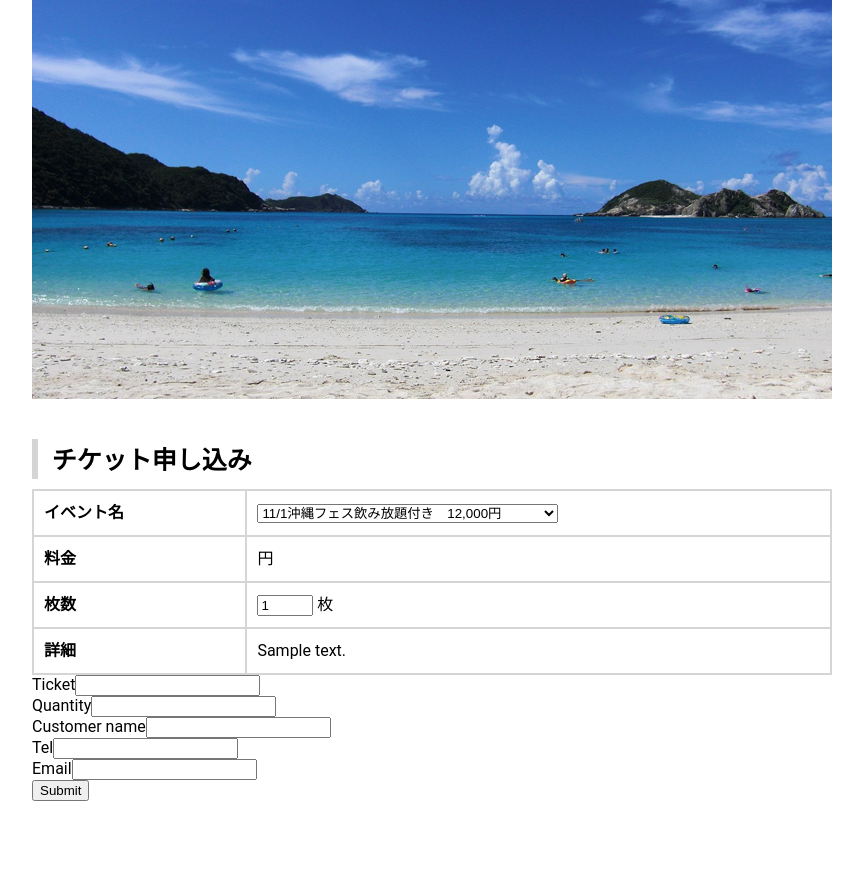
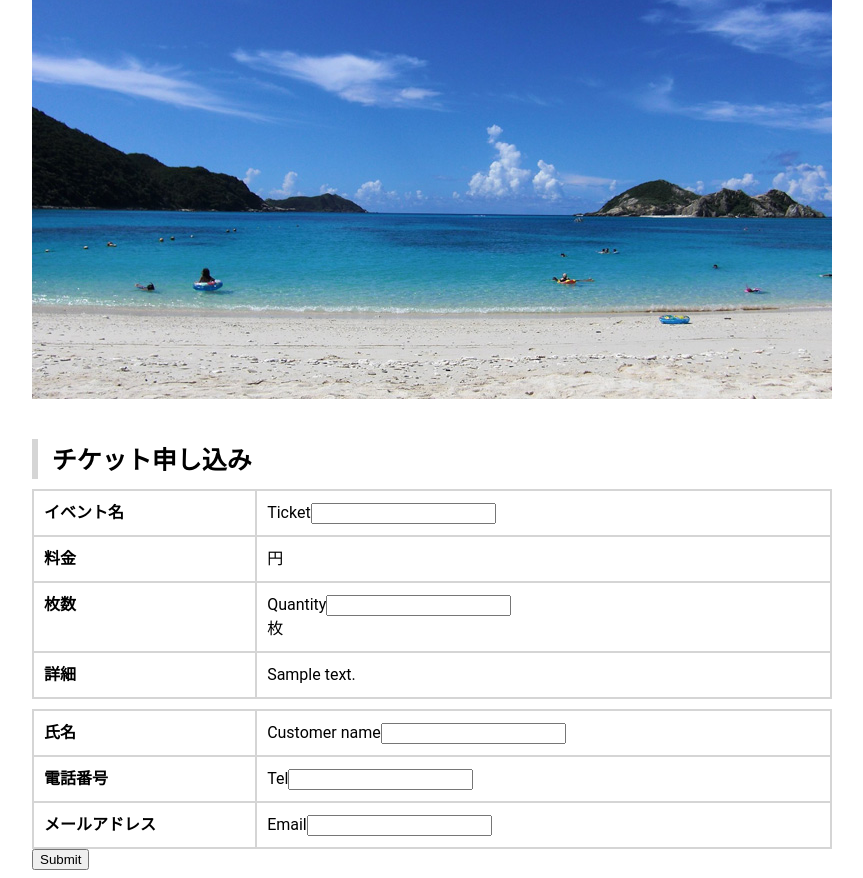
Before and after one commit to kenta0624/team_a_p1, a CakePHP app: the page made by app/View/Applications/add.ctp in a window 1280 px wide. Shown: the part 134-1012 px from the top of the page, without its empty margins (208-1071 px from the left). Before the commit the page ends 935 px from the top, so only its background shows below. Run offline with PHP 8.4 and a stand-in for CakePHP, Linux system fonts and the light colour scheme; the template is opened without the code that fills it: most values are stand-ins (such as "Sample title", 1, 10 or a date in 2020); form fields are guessed from the names that the template uses; some libraries are stand-ins or nearby versions.

Commit message:
申し込みページ

```diff
--- a/app/View/Applications/add.ctp
+++ b/app/View/Applications/add.ctp
@@ -4,7 +4,7 @@
 </div>
 
 <div class="event_img">
-    <img src="/team_a_p1/app/webroot/img2/okinawa.jpg">
+    <img src="/team_a_p1/app/webroot/img/okinawa.jpg">
 </div>
 
 <h3>チケット申し込み</h3>
@@ -12,11 +12,9 @@
 <table class="type03">
     <tr>
         <th>イベント名</th>
-        <td><select name="ticket">
-                <option value="1"> 11/1沖縄フェス飲み放題付き　12,000円</option>
-                <option value="2"> 11/1沖縄フェス飲み放題食べ放題付き18,000円</option>
-                <option value="3"> 11/1沖縄フェス入場料のみ　5,000円</option>
-            </select></td>
+        <td>
+                <?php echo $this->Form->input('ticket_id'); ?>
+            </td>
     </tr>
 
     <tr>
@@ -26,7 +24,7 @@
 
     <tr>
         <th>枚数</th>
-        <td><input type="number" min="1" max="10" value="1"> 枚 </td>
+        <td><?php echo $this->Form->input('quantity'); ?> 枚 </td>
     </tr>
 
     <tr>
@@ -35,10 +33,28 @@
     </tr>
 </table>
 
+
 <?php echo $this->Form->create('Application'); ?>
-<?php echo $this->Form->input('ticket_id'); ?>
-<?php echo $this->Form->input('quantity'); ?>
-<?php echo $this->Form->input('customer_name'); ?>
-<?php echo $this->Form->input('tel'); ?>
-<?php echo $this->Form->input('email'); ?>
+
+
+<table class="type03">
+    <tr>
+        <th >氏名</th>
+        <td><?php echo $this->Form->input('customer_name'); ?></td>
+    </tr>
+    <tr>
+        <th>電話番号</th>
+        <td><?php echo $this->Form->input('tel'); ?></td>
+    </tr>
+    <tr>
+        <th>メールアドレス</th>
+        <td><?php echo $this->Form->input('email'); ?></td>
+    </tr>
+</table>
+
+
+
+
+
+
 <?php echo $this->Form->end(__('Submit')); ?>
```
Also changed, not shown: app/webroot/img/okinawa.jpg (added).
